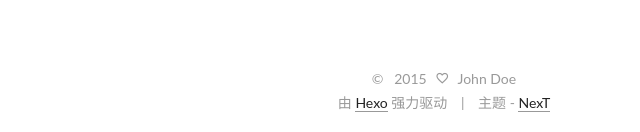
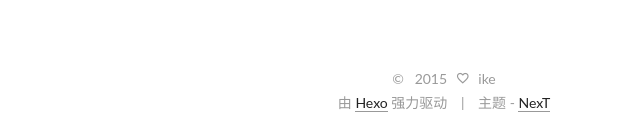
Before and after one commit to Springgun/springgun.github.io, a plain HTML site: page 2015/10/05/hello-world/index.html in a window 1280 px wide. Shown: the part 1534-1666 px from the top of the page, 196-836 px from the left. Drawn offline with Linux system fonts and the light colour scheme.

Commit message:
Site updated: 2015-10-05 23:27:14

```diff
--- a/2015/10/05/hello-world/index.html
+++ b/2015/10/05/hello-world/index.html
@@ -253,8 +253,8 @@ Quick">
 
       <section class="site-overview">
         <div class="site-author motion-element" itemprop="author" itemscope itemtype="http://schema.org/Person">
-          <img class="site-author-image" src="/images/default_avatar.jpg" alt="John Doe" itemprop="image"/>
-          <p class="site-author-name" itemprop="name">John Doe</p>
+          <img class="site-author-image" src="/images/default_avatar.jpg" alt="ike" itemprop="image"/>
+          <p class="site-author-name" itemprop="name">ike</p>
         </div>
         <p class="site-description motion-element" itemprop="description"></p>
         <nav class="site-state motion-element">
@@ -323,7 +323,7 @@ Quick">
   <span class="with-love">
     <i class="icon-next-heart"></i>
   </span>
-  <span class="author" itemprop="copyrightHolder">John Doe</span>
+  <span class="author" itemprop="copyrightHolder">ike</span>
 </div>
 
 <div class="powered-by">
--- a/css/main.css
+++ b/css/main.css
@@ -1055,7 +1055,7 @@ body {
   width: 4px;
   height: 4px;
   border-radius: 50%;
-  background: #ff9fff;
+  background: #ffcf57;
 }
 .sidebar-nav {
   margin: 0;
```
Also changed, not shown: archives/2015/10/index.html (+3 -3 lines), archives/2015/index.html (+3 -3 lines), archives/index.html (+3 -3 lines), index.html (+3 -3 lines), 1 other file.
